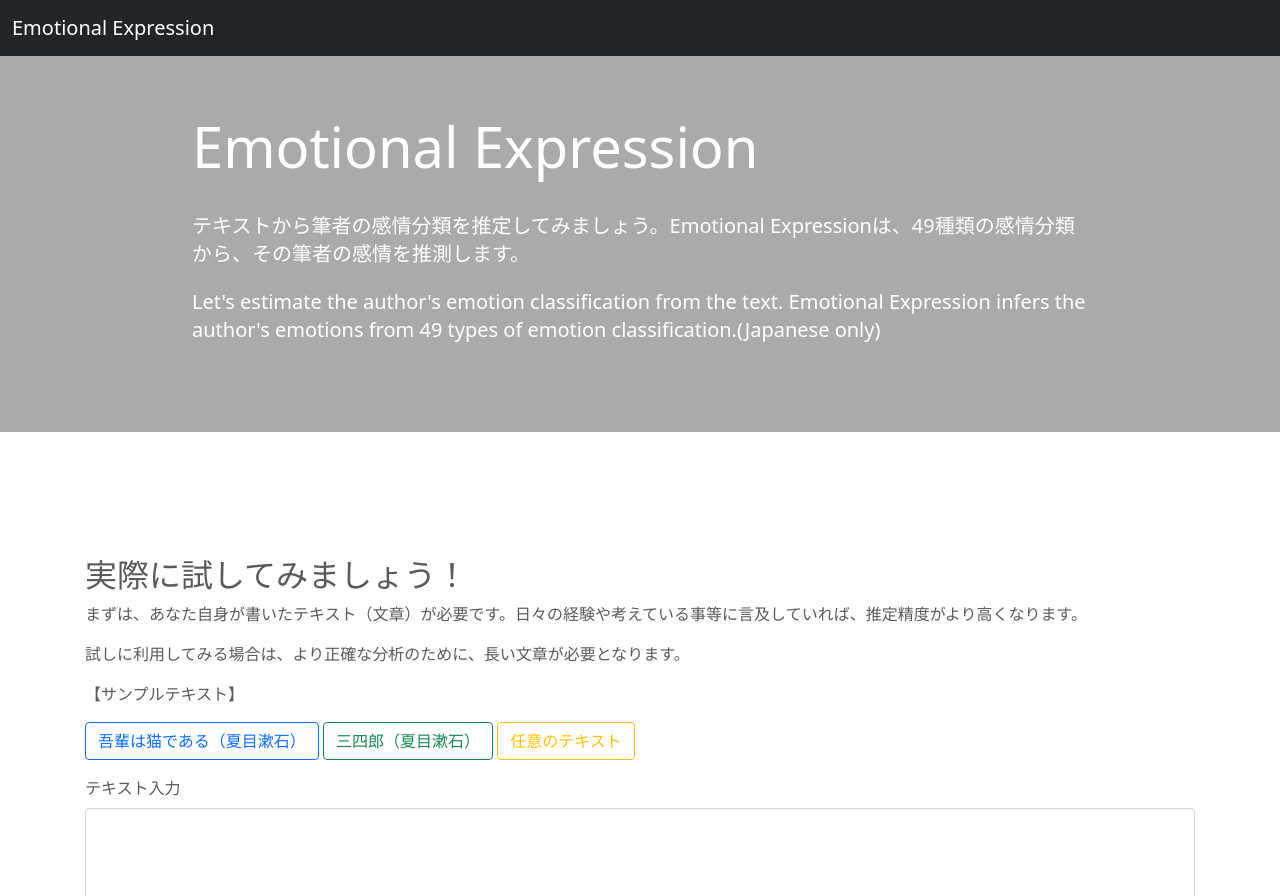
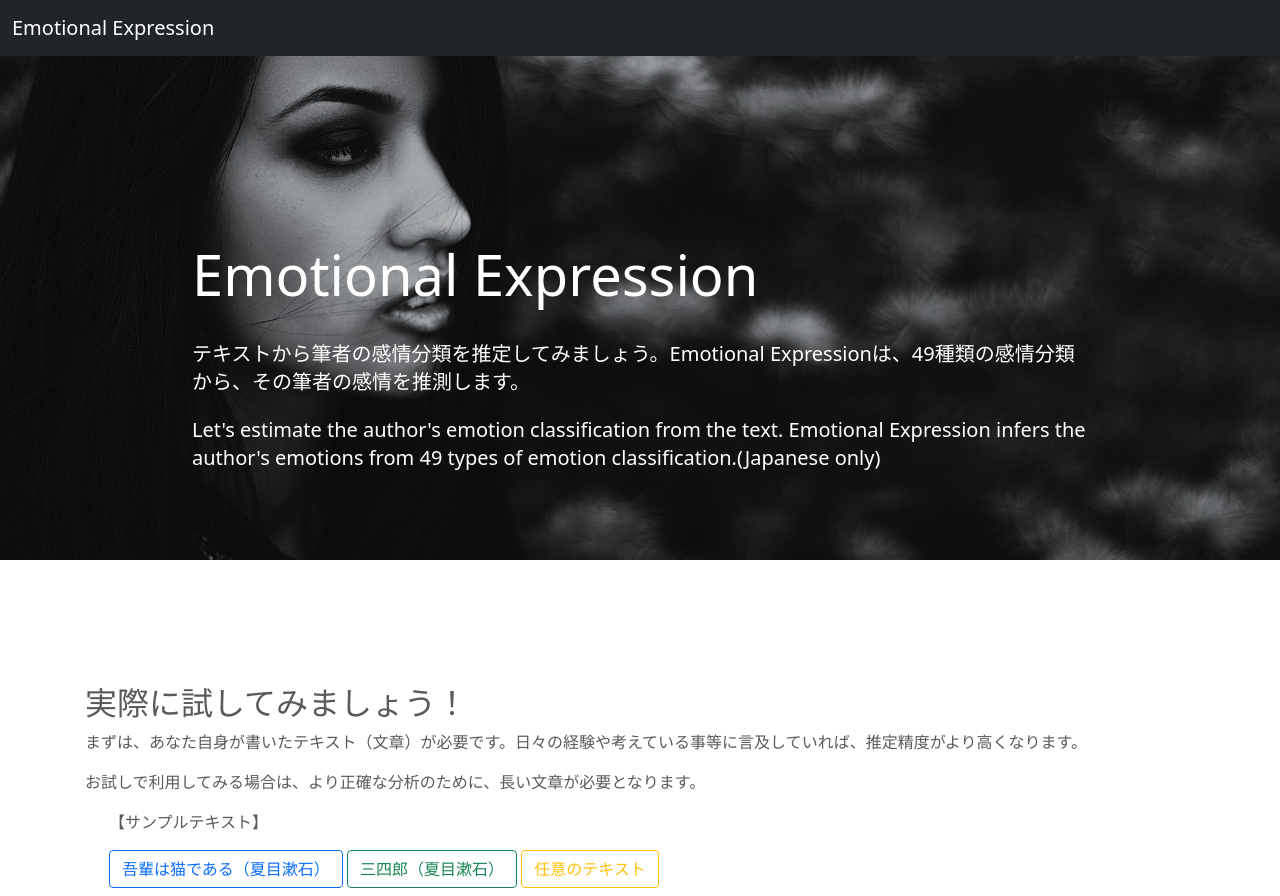
Before and after one commit to cotogoto/emotional-expression, a plain HTML site: page index.html in a window 1280 px wide. Shown: the top 896 px of the page. Drawn offline with nearby package versions, Linux system fonts and the light colour scheme.

Commit message:
no message

```diff
--- a/assets/css/carousel.css
+++ b/assets/css/carousel.css
@@ -24,14 +24,14 @@ body {
 
 /* Declare heights because of positioning of img element */
 .carousel-item {
-  height: 24rem;
+  height: 32rem;
 }
 .carousel-item > img {
   position: absolute;
   top: 0;
   left: 0;
   min-width: 100%;
-  height: 24rem;
+  height: 32rem;
 }
 
 
--- /dev/null
+++ b/assets/css/style.css
@@ -0,0 +1,18 @@
+button {
+    margin-bottom: 5px!important;
+}
+
+.bd-placeholder-img {
+    font-size: 1.125rem;
+    text-anchor: middle;
+    -webkit-user-select: none;
+    -moz-user-select: none;
+    user-select: none;
+    object-fit: cover;
+}
+
+@media (min-width: 768px) {
+    .bd-placeholder-img-lg {
+      font-size: 3.5rem;
+    }
+}
--- a/index.html
+++ b/index.html
@@ -13,25 +13,10 @@
   <!-- Bootstrap core CSS -->
   <link href="./assets/dist/css/bootstrap.min.css" rel="stylesheet">
 
-  <style>
-    .bd-placeholder-img {
-      font-size: 1.125rem;
-      text-anchor: middle;
-      -webkit-user-select: none;
-      -moz-user-select: none;
-      user-select: none;
-    }
-
-    @media (min-width: 768px) {
-      .bd-placeholder-img-lg {
-        font-size: 3.5rem;
-      }
-    }
-  </style>
-
   <!-- Custom styles for this template -->
   <link href="./assets/css/carousel.css" rel="stylesheet">
   <link href="./assets/css/sticky-footer-navbar.css" rel="stylesheet">
+  <link href="./assets/css/style.css" rel="stylesheet">
 </head>
 <body class="d-flex flex-column h-100">
 
@@ -50,8 +35,7 @@
     <div class="carousel" data-bs-ride="carousel">
       <div class="carousel-inner">
         <div class="carousel-item active">
-          <svg class="bd-placeholder-img" width="100%" height="100%" xmlns="http://www.w3.org/2000/svg" aria-hidden="true" preserveAspectRatio="xMidYMid slice" focusable="false"><rect width="100%" height="100%" fill="#aaa"/></svg>
-
+          <img class="bd-placeholder-img" width="100%" height="100%" src="./assets/img/top-image.jpg" alt="top">
           <div class="container">
             <div class="carousel-caption text-start">
               <h1 class="display-4">Emotional Expression</h1>
@@ -68,9 +52,10 @@
       <div class="mb-3">
         <h2>実際に試してみましょう！</h2>
         <p>まずは、あなた自身が書いたテキスト（文章）が必要です。日々の経験や考えている事等に言及していれば、推定精度がより高くなります。</p>
-        <p>試しに利用してみる場合は、より正確な分析のために、長い文章が必要となります。</p>
+        <p>お試しで利用してみる場合は、より正確な分析のために、長い文章が必要となります。</p>
       </div>
-      <div class="mb-3">
+
+      <div class="mb-3 ps-lg-4">
         <p>【サンプルテキスト】</p>
         <button id="wagahaiwaNekodearu" type="button" class="btn btn-outline-primary">吾輩は猫である（夏目漱石）</button>
         <button id="sanshiro" type="button" class="btn btn-outline-success">三四郎（夏目漱石）</button>
@@ -85,6 +70,11 @@
       </div>
       <div class="mb-3">
         <div id="result" class="text-center"></div>
+      </div>
+
+      <div class="mb-3">
+        <p>こちらの感情表現の分類をするために「長岡技術科学大学」の「<a href="http://www.jnlp.org/SNOW/D18" target="_blank">日本語感情表現辞書</a>」を利用させていただきました。</p>
+        <p></p>
       </div>
     </div>
   </main>
```
Also changed, not shown: assets/img/top-image.jpg (added).
